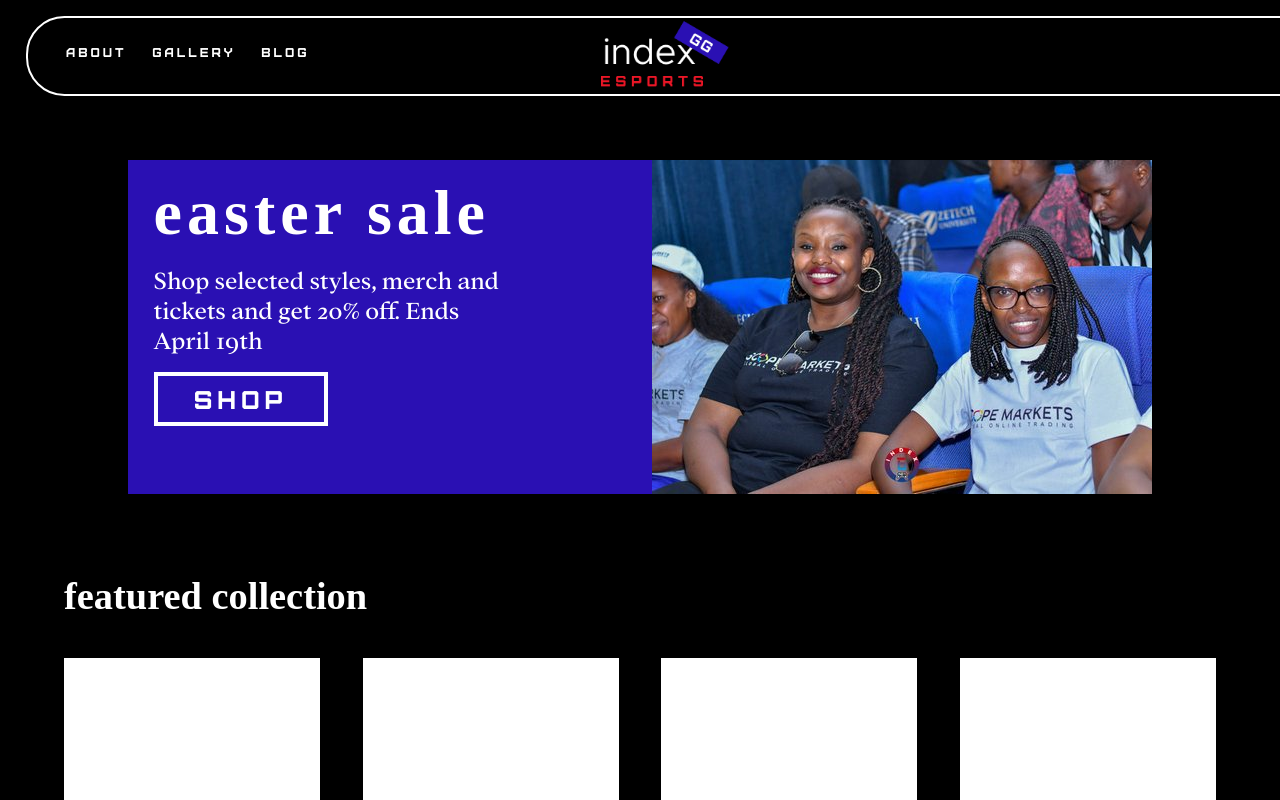
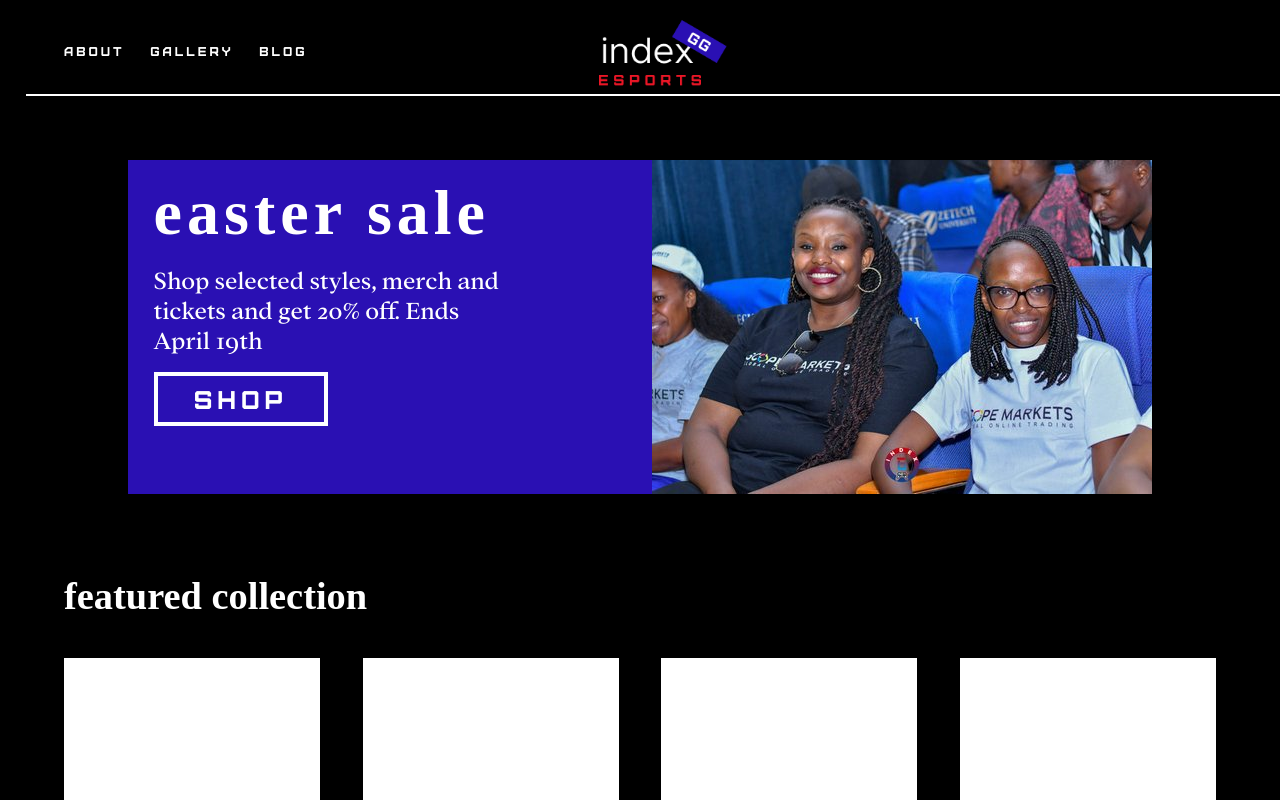
Before and after one commit to PhantasyCodes/indexg, a React (Vite) app: page /shop in a window 1280 px wide. Shown: the top 800 px of the page. Built offline with nearby package versions, Linux system fonts and the light colour scheme; a web font is replaced by a local one.

Commit message:
Quality Control

```diff
--- a/src/components/Navbar.css
+++ b/src/components/Navbar.css
@@ -9,8 +9,8 @@
     padding: 0px 2vw;
     height: 10vh;
     box-sizing: border-box;
-    border: 2px solid white;
-    border-radius: 3vw;
+    border-bottom: 2px solid white;
+    /* border-radius: 3vw; */
 }
 
 .nav-logo {
--- a/src/components/hamburger-menu/HamburgerMenu.jsx
+++ b/src/components/hamburger-menu/HamburgerMenu.jsx
@@ -4,6 +4,7 @@ import './HamburgerMenu.css'
 import MenuToggle from './MenuToggle'
 import styled from 'styled-components'
 import logo from '../../assets/logo.png'
+import { Link } from 'react-router-dom'
 
 
 
@@ -63,7 +64,7 @@ const HamburgerMenu = () => {
         <MenuToggle toggle={toggleMenu} isOpen={isOpen} />
         <motion.div initial={false} animate={isOpen ? "open" : "closed"} variants={menuVariants} transition={menuTransition} className="menu">
             <NavLink initial={false} animate={isOpen ? "show" : "hide"} variants={{ show: { ...navVariants.show, transition: {delay: 0.3, duration: 0.5}}, hide: { ...navVariants.hide, transition: {delay: 0.05, duration: 0.5}}}}>
-                <a href="#">home</a>
+                <Link to={`/home`}>Home</Link>
             </NavLink>
             <NavLink initial={false} animate={isOpen ? "show" : "hide"} variants={{ show: { ...navVariants.show, transition: {delay: 0.4, duration: 0.5}}, hide: { ...navVariants.hide, transition: {delay: 0.1, duration: 0.5}}}}>
                 <a href="#">shop</a>
--- a/src/components/home/Tournaments.jsx
+++ b/src/components/home/Tournaments.jsx
@@ -73,7 +73,7 @@ function Tournaments() {
   }, [inView])
 
   return (
-    <motion.div initial={{opacity:0}} animate={{opacity:1, transition: {delay: 2}}} className='tournaments'>
+    <motion.div initial={{opacity:0}} animate={{opacity:1, transition: {delay: 2}}} exit={{opacity:0}} className='tournaments'>
       <motion.div className="cool-title"
         ref={ref}
         animate={animation}>
--- a/src/routes/Tournament.jsx
+++ b/src/routes/Tournament.jsx
@@ -1,5 +1,6 @@
 import React from 'react'
 import { useState, useEffect } from 'react'
+import { motion } from 'framer-motion'
 
 import { useParams } from 'react-router-dom'
 import HamburgerMenu from '../components/hamburger-menu/HamburgerMenu'
@@ -56,7 +57,7 @@ const Tournament = () => {
   }
 
   return (
-    <div className='tournament-page'>
+    <motion.div initial={{opacity:0}} animate={{opacity:1, transition: {delay: 1}}} className='tournament-page'>
       <HamburgerMenu toggle={() => {}} isOpen={false} />
       {tournament.game === "fortnite" ? <FortniteImages /> : <FifaImages />}
       <div className="tournament-content">
@@ -67,7 +68,7 @@ const Tournament = () => {
           <h2>24th-25th FEBUARY</h2>
         </div>
       </div>
-    </div>
+    </motion.div>
   )
 }
 
```
